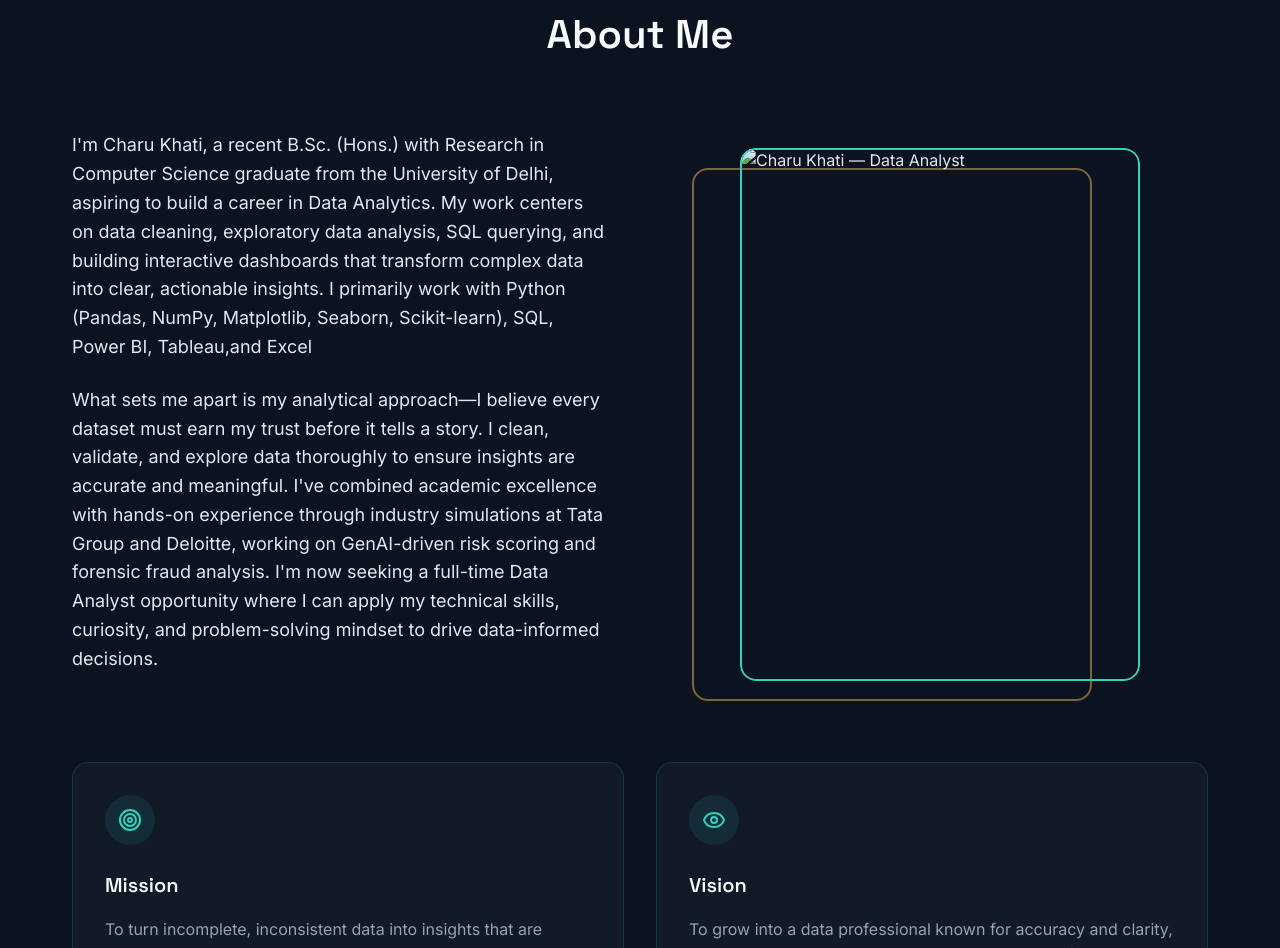
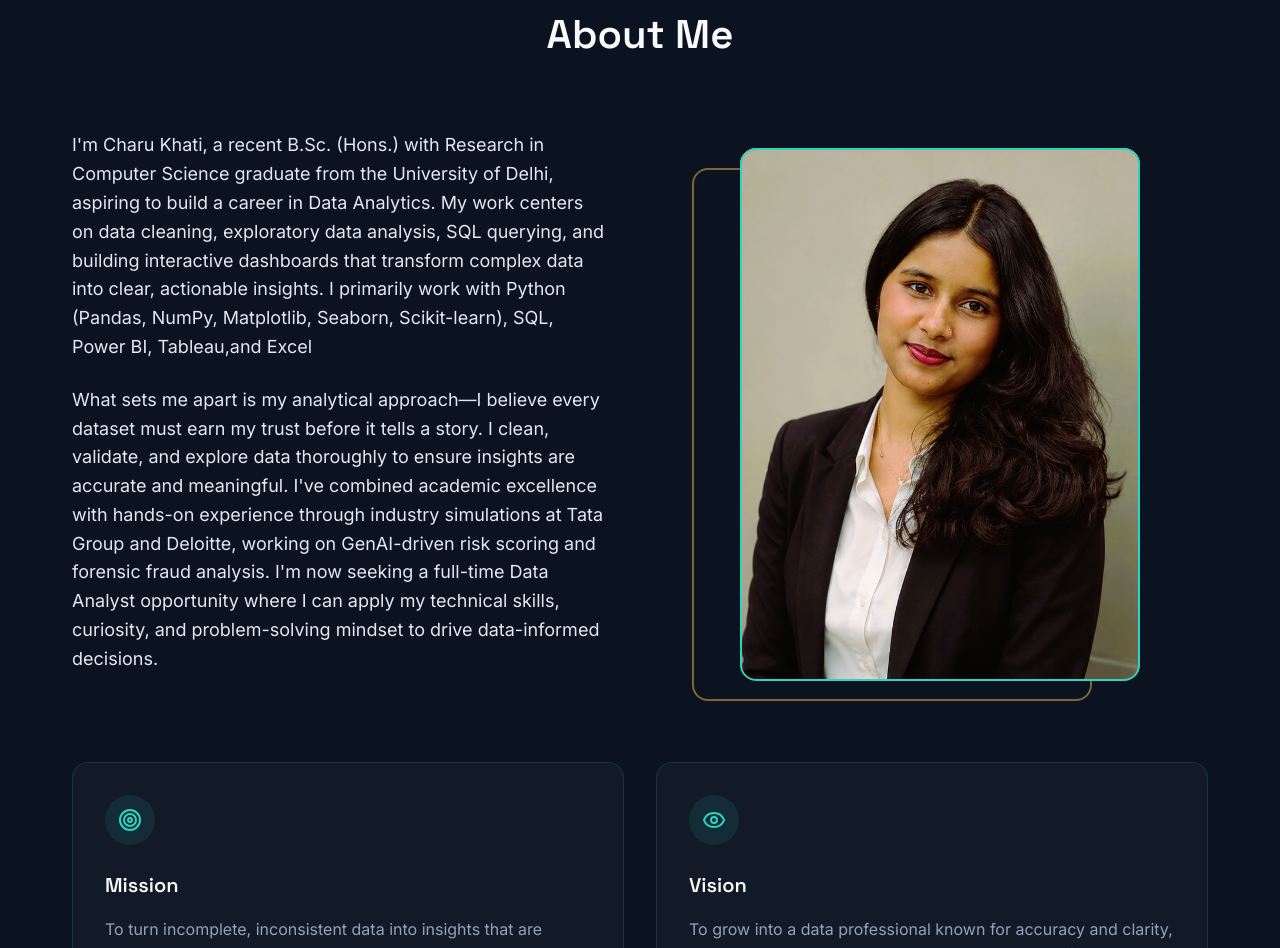
Before and after one commit to CharuKhati/charu_khati_portfolio, a plain HTML site: page index.html in a window 1280 px wide. Shown: the part 1042-1990 px from the top of the page. Drawn offline with nearby package versions, Linux system fonts and the light colour scheme.

Commit message:
Updated portfolio

```diff
--- a/index.html
+++ b/index.html
@@ -139,7 +139,7 @@
                 </div>
                 <div class="about-image-wrapper reveal-right">
                     <div class="about-image-frame">
-                        <img src="C:\Users\charu\OneDrive\Desktop\Your Photo\portfolio_picture.png" alt="Charu Khati — Data Analyst" class="about-image">
+                        <img src="assets\images\portfolio_picture.png" alt="Charu Khati — Data Analyst" class="about-image">
                         <div class="about-image-border"></div>
                     </div>
                     <div class="about-image-decoration"></div>
```
Also changed, not shown: assets/images/portfolio_picture.png (added).
